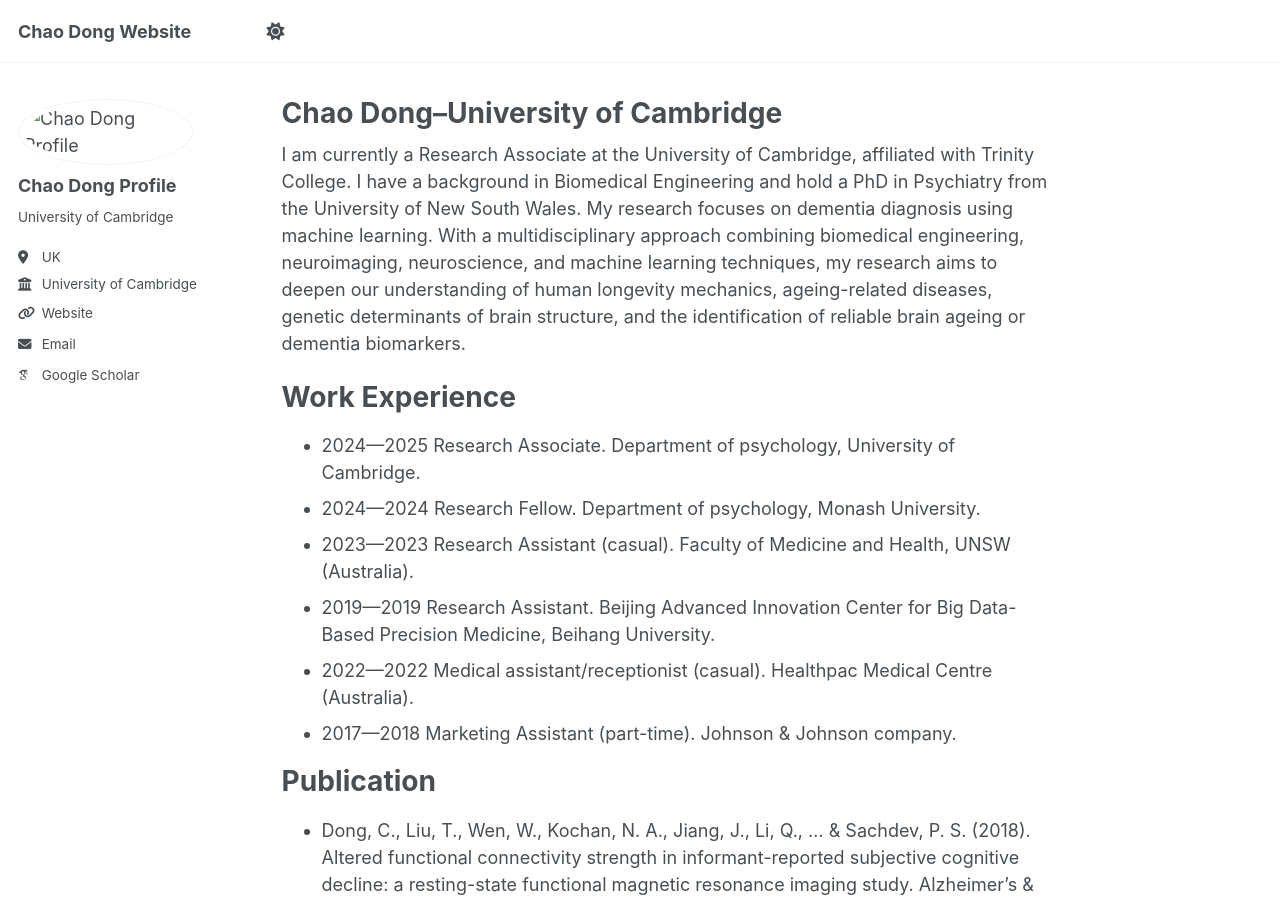
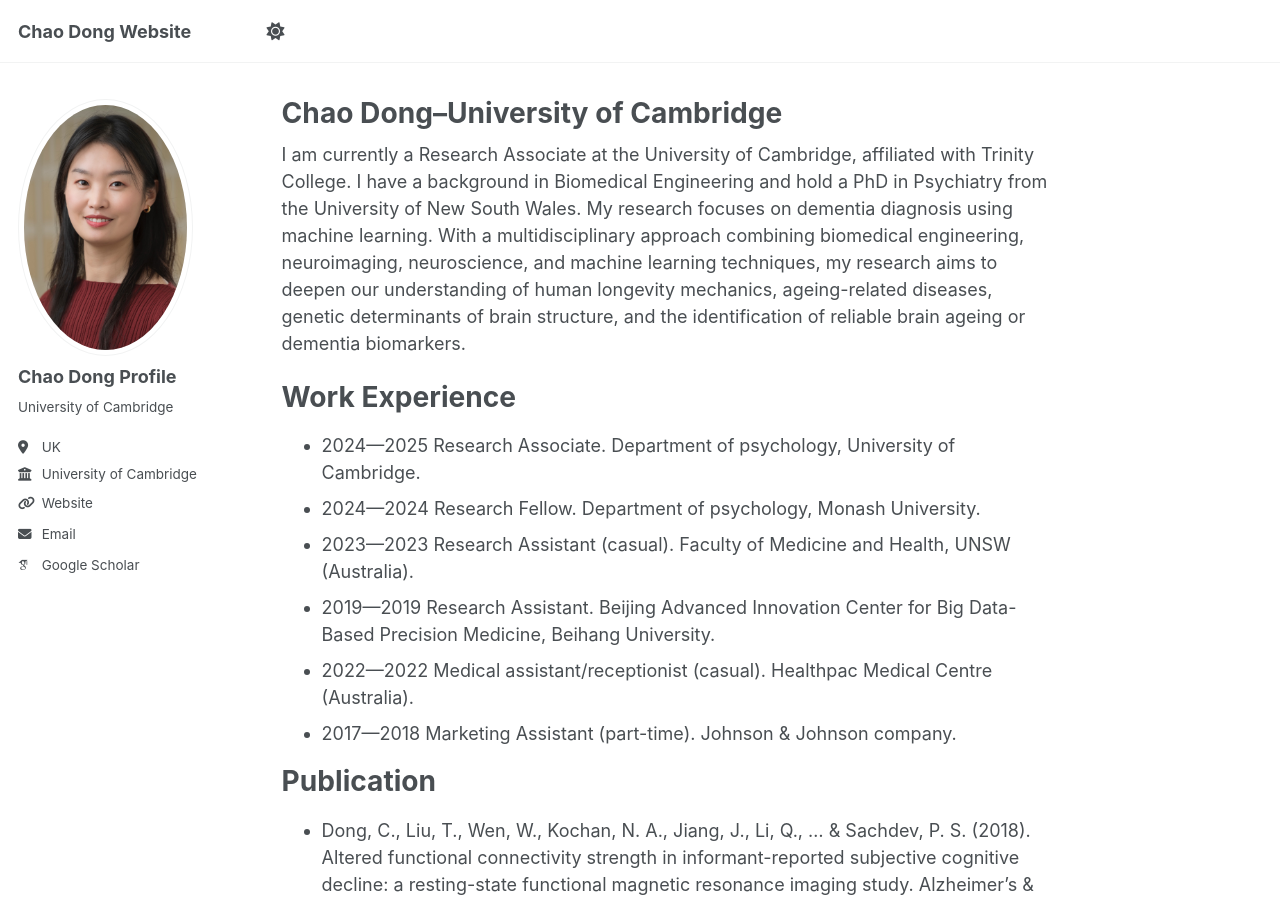
Before and after one commit to ChaoDong12/chaodong.github.io, a Jekyll site: the page built from _pages/about.md, in a window 1280 px wide and 900 px high. Built offline with Jekyll 4.4.1, drawn with Linux system fonts in a browser that asks for light colours; some web fonts are replaced.

Commit message:
Update _config.yml

```diff
--- a/_config.yml
+++ b/_config.yml
@@ -22,7 +22,7 @@ repository               : "academicpages/academicpages.github.io"
 #               Additional customization can be done by editing /_includes/author-profile.html
 author:
   # Biographic information
-  avatar           : "images/cc.png"
+  avatar           : "https://github.com/ChaoDong12/chaodong.github.io/blob/master/images/Chao.jpg"
   name             : "Chao Dong Profile"
   pronouns         : # "she/her"
   bio              : "University of Cambridge"
```
